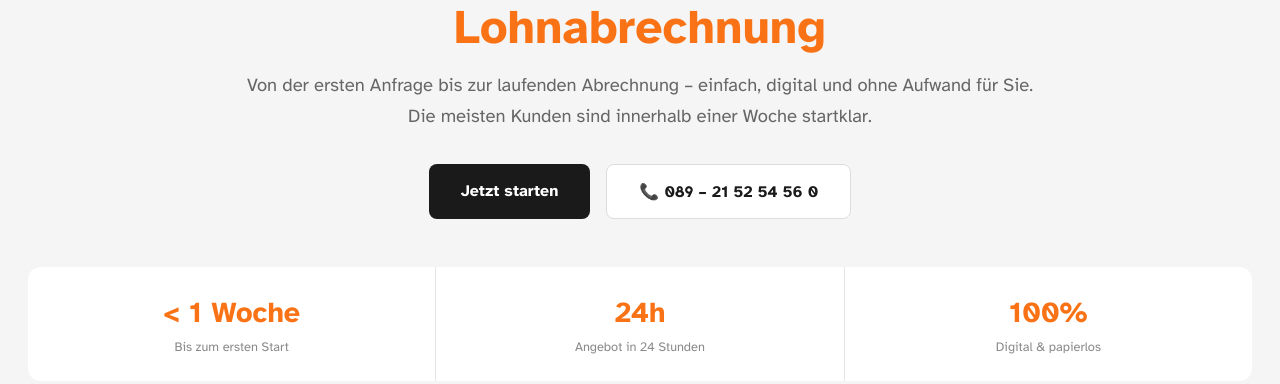
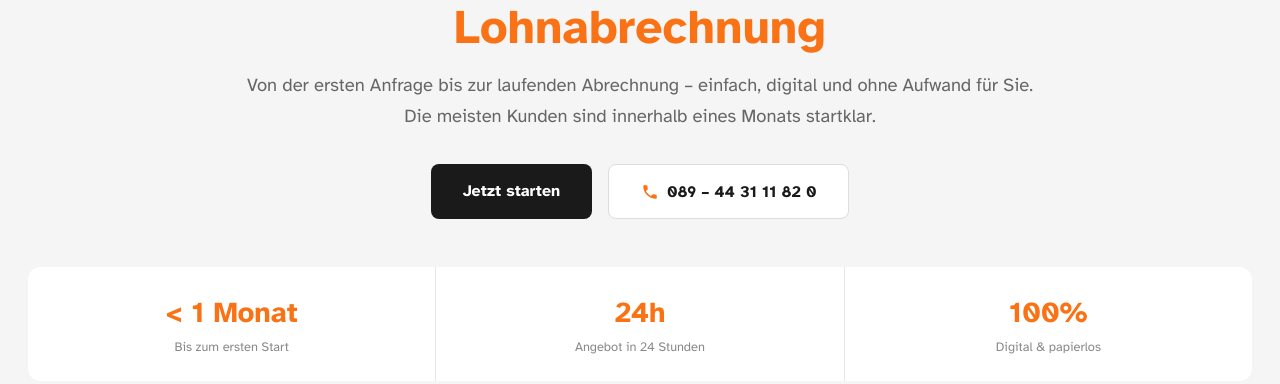
Before and after one commit to 089-andreas/l0hn-de, a Next.js app: page /ablauf in a window 1280 px wide. Shown: the part 410-794 px from the top of the page. Built offline with nearby package versions, Linux system fonts and the light colour scheme.

Commit message:
Ablauf-Seite mit Telefon-Icon

```diff
--- a/app/ablauf/page.tsx
+++ b/app/ablauf/page.tsx
@@ -58,6 +58,12 @@ const auswahlkriterien = [
   },
 ];
 
+const PhoneIcon = ({ color }: { color: string }) => (
+  <svg width="18" height="18" viewBox="0 0 24 24" fill={color} xmlns="http://www.w3.org/2000/svg">
+    <path d="M6.6 10.8c1.4 2.8 3.8 5.1 6.6 6.6l2.2-2.2c.3-.3.7-.4 1-.2 1.1.4 2.3.6 3.6.6.6 0 1 .4 1 1V20c0 .6-.4 1-1 1-9.4 0-17-7.6-17-17 0-.6.4-1 1-1h3.5c.6 0 1 .4 1 1 0 1.3.2 2.5.6 3.6.1.3 0 .7-.2 1L6.6 10.8z"/>
+  </svg>
+);
+
 export default function Ablauf() {
   return (
     <main style={{ fontFamily: "'Atkinson Hyperlegible', sans-serif", background: '#f5f5f5', minHeight: '100vh', color: '#1a1a1a' }}>
@@ -81,18 +87,21 @@ export default function Ablauf() {
           In 4 Schritten zu Ihrer <span style={{ color: '#F97316' }}>Lohnabrechnung</span>
         </h1>
         <p style={{ fontSize: '1.15rem', color: '#666', lineHeight: 1.7, marginBottom: '2rem' }}>
-          Von der ersten Anfrage bis zur laufenden Abrechnung – einfach, digital und ohne Aufwand für Sie. Die meisten Kunden sind innerhalb einer Woche startklar.
+          Von der ersten Anfrage bis zur laufenden Abrechnung – einfach, digital und ohne Aufwand für Sie. Die meisten Kunden sind innerhalb eines Monats startklar.
         </p>
         <div style={{ display: 'flex', gap: '1rem', justifyContent: 'center', flexWrap: 'wrap' }}>
           <a href="#kontakt" style={{ background: '#1a1a1a', color: '#fff', padding: '0.9rem 2rem', borderRadius: '8px', textDecoration: 'none', fontWeight: 700, fontSize: '1rem' }}>Jetzt starten</a>
-          <a href="tel:08921525456" style={{ background: '#fff', color: '#1a1a1a', padding: '0.9rem 2rem', borderRadius: '8px', textDecoration: 'none', fontWeight: 700, fontSize: '1rem', border: '0.5px solid #ddd' }}>📞 089 – 21 52 54 56 0</a>
+          <a href="tel:08944311820" style={{ background: '#fff', color: '#1a1a1a', padding: '0.9rem 2rem', borderRadius: '8px', textDecoration: 'none', fontWeight: 700, fontSize: '1rem', border: '0.5px solid #ddd', display: 'flex', alignItems: 'center', gap: '0.5rem' }}>
+            <PhoneIcon color="#F97316" />
+            089 – 44 31 11 82 0
+          </a>
         </div>
       </section>
 
       {/* Kennzahlen */}
       <section style={{ display: 'grid', gridTemplateColumns: 'repeat(3, 1fr)', gap: '1px', background: '#e5e5e5', margin: '0 1.75rem 3rem', borderRadius: '12px', overflow: 'hidden' }}>
         {[
-          { zahl: '< 1 Woche', label: 'Bis zum ersten Start' },
+          { zahl: '< 1 Monat', label: 'Bis zum ersten Start' },
           { zahl: '24h', label: 'Angebot in 24 Stunden' },
           { zahl: '100%', label: 'Digital & papierlos' },
         ].map((item) => (
@@ -238,7 +247,10 @@ export default function Ablauf() {
         </p>
         <div style={{ display: 'flex', gap: '1rem', justifyContent: 'center', flexWrap: 'wrap' }}>
           <a href="#kontakt" style={{ background: '#F97316', color: '#fff', padding: '0.9rem 2rem', borderRadius: '8px', textDecoration: 'none', fontWeight: 700 }}>Kostenloses Angebot anfragen</a>
-          <a href="tel:08921525456" style={{ background: 'rgba(255,255,255,0.1)', color: '#fff', padding: '0.9rem 2rem', borderRadius: '8px', textDecoration: 'none', fontWeight: 700, border: '1px solid rgba(255,255,255,0.2)' }}>📞 089 – 21 52 54 56 0</a>
+          <a href="tel:08944311820" style={{ background: 'rgba(255,255,255,0.1)', color: '#fff', padding: '0.9rem 2rem', borderRadius: '8px', textDecoration: 'none', fontWeight: 700, border: '1px solid rgba(255,255,255,0.2)', display: 'flex', alignItems: 'center', gap: '0.5rem' }}>
+            <PhoneIcon color="#fff" />
+            089 – 44 31 11 82 0
+          </a>
         </div>
       </section>
 
--- a/app/datenschutz/page.tsx
+++ b/app/datenschutz/page.tsx
@@ -18,7 +18,7 @@ export default function Datenschutz() {
           {[
             {
               titel: '1. Verantwortlicher',
-              text: `Verantwortlicher im Sinne der Datenschutz-Grundverordnung (DSGVO) ist:\n\nHevelio Personal GmbH\nJahnplatz 4, 82166 Gräfelfing\nTelefon: 089 – 21 52 54 56 0\nMobil: 0151 51 73 32 33\nE-Mail: info@hevelio-personal.de\nE-Mail: a.thierauf@hevelio.de\nGeschäftsführer: Andreas Thierauf, Dipl. Betriebswirt (FH)`
+              text: `Verantwortlicher im Sinne der Datenschutz-Grundverordnung (DSGVO) ist:\n\nHevelio Personal GmbH\nJahnplatz 4, 82166 Gräfelfing\nTelefon: 089 – 44 31 11 82 0\nE-Mail: a.thierauf@hevelio.de\nGeschäftsführer: Andreas Thierauf, Dipl. Betriebswirt (FH)`
             },
             {
               titel: '2. Erhebung und Speicherung personenbezogener Daten',
--- a/app/faq/page.tsx
+++ b/app/faq/page.tsx
@@ -16,7 +16,7 @@ const faqs = [
   },
   {
     frage: 'Wie schnell können wir starten?',
-    antwort: 'In der Regel innerhalb von 1–2 Wochen. Nach dem Erstgespräch und der Datenübergabe können wir bereits im nächsten Abrechnungsmonat starten.'
+    antwort: 'In der Regel innerhalb von 1 Monat. Nach dem Erstgespräch und der Datenübergabe können wir bereits im nächsten Abrechnungsmonat starten.'
   },
   {
     frage: 'Welche Branchen betreuen Sie?',
--- a/app/impressum/page.tsx
+++ b/app/impressum/page.tsx
@@ -45,7 +45,7 @@ export default function Impressum() {
           <div>
             <div style={{ fontSize: '0.75rem', fontWeight: 700, textTransform: 'uppercase', letterSpacing: '1px', color: '#F97316', marginBottom: '0.5rem' }}>Kontakt</div>
             <p style={{ lineHeight: 1.8, color: '#444' }}>
-                            Mobil: 0151 51 733 233<br />
+                            Telefon: 089 44 31 11 82 0<br />
 
               E-Mail: <a href="mailto:a.thierauf@hevelio.de" style={{ color: '#F97316', textDecoration: 'none' }}>a.thierauf@hevelio.de</a>
             </p>
--- a/app/layout.tsx
+++ b/app/layout.tsx
@@ -13,8 +13,8 @@ const geistMono = Geist_Mono({
 });
 
 export const metadata: Metadata = {
-  title: "Create Next App",
-  description: "Generated by create next app",
+  title: 'L0hn.de – Ihre Lohnabrechnung in sicheren Händen',
+description: 'Professionelle Lohnabrechnung für Unternehmen – digital, pünktlich & rechtssicher. Ab 7€ pro Mitarbeiter monatlich.',
 };
 
 export default function RootLayout({
@@ -24,7 +24,7 @@ export default function RootLayout({
 }>) {
   return (
     <html
-      lang="en"
+      lang="de"
       className={`${geistSans.variable} ${geistMono.variable} h-full antialiased`}
     >
       <body className="min-h-full flex flex-col">{children}</body>
```
Also changed, not shown: public/telefon.png (added).
